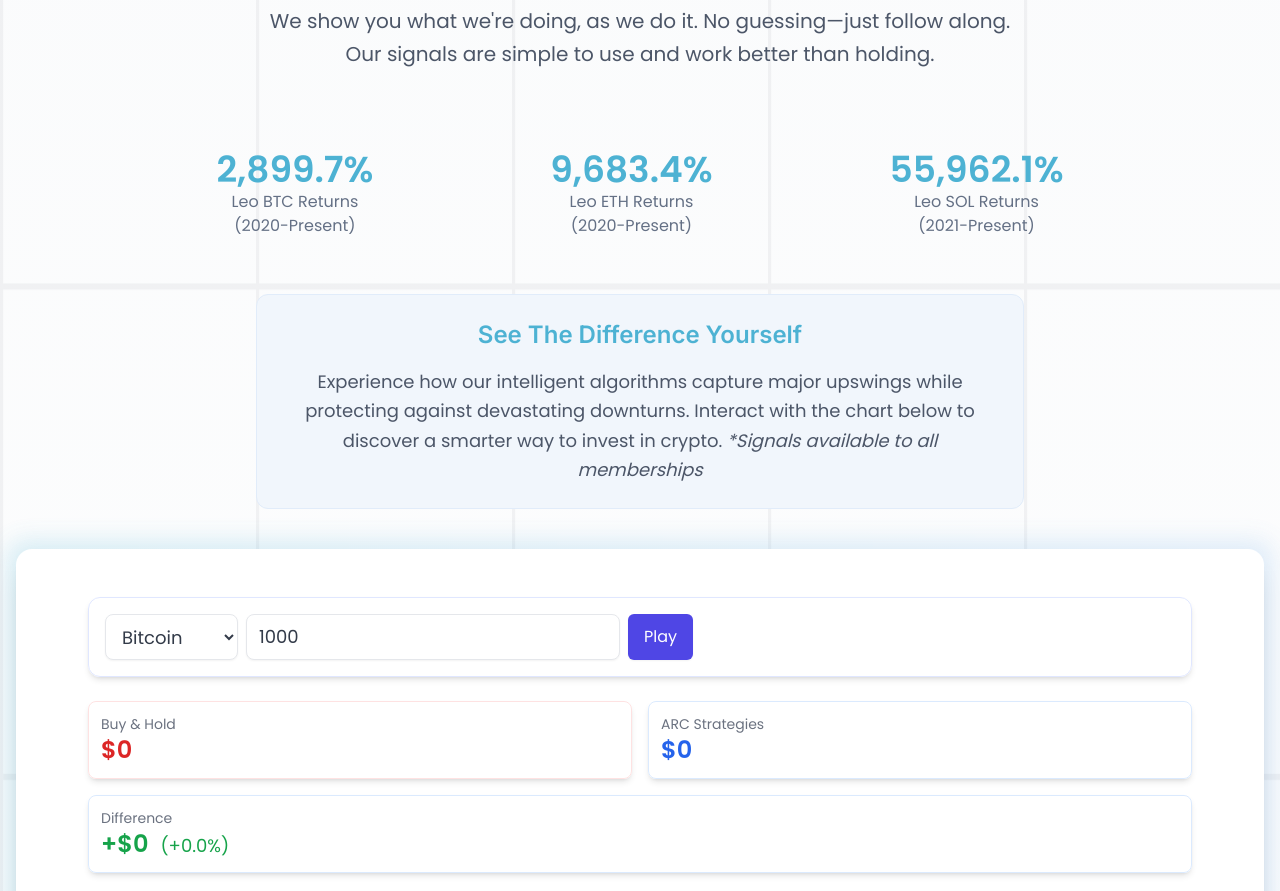
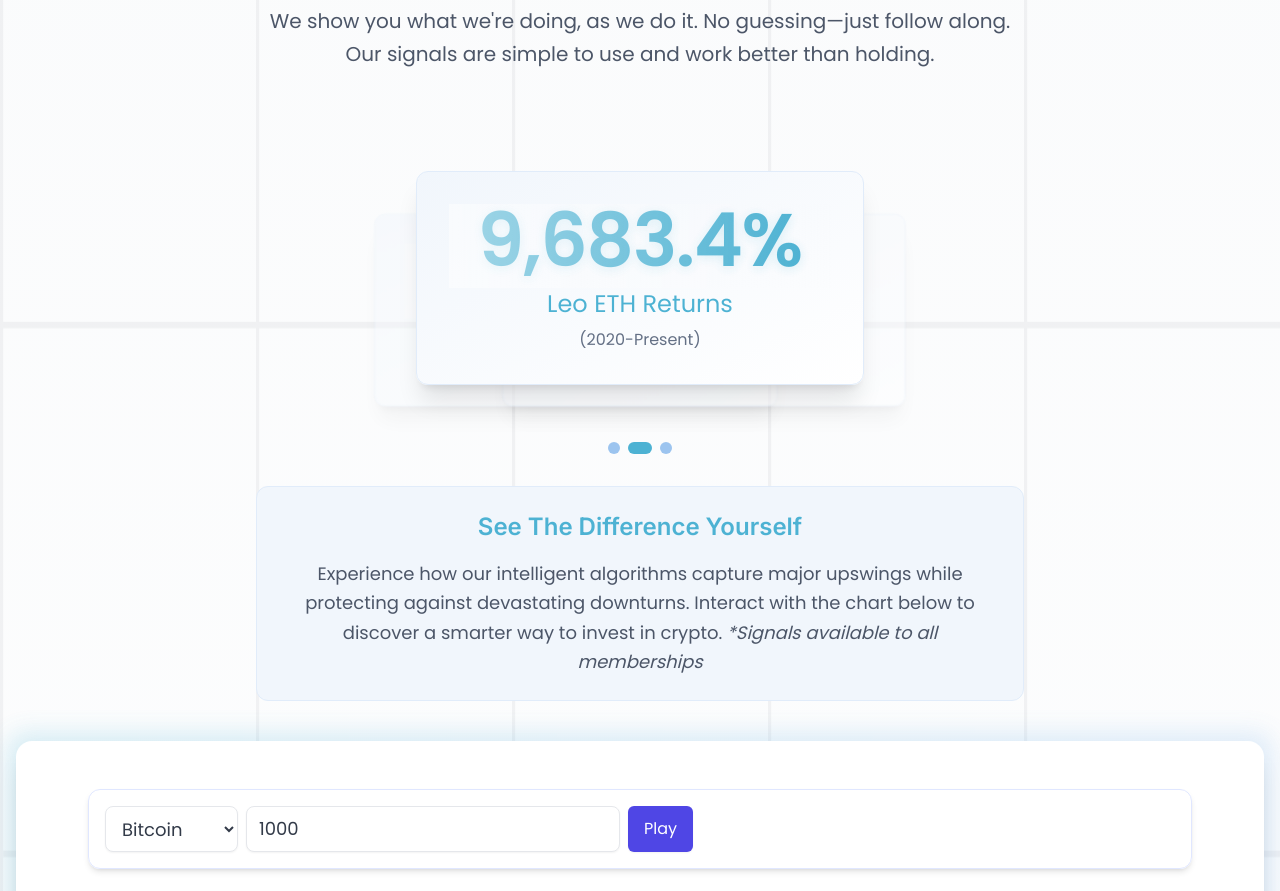
Before and after one commit to Managed-Vault/UPDATEDREPBILLY, a React (Create React App) app: page /#/ in a window 1280 px wide. Shown: the part 8280-9171 px from the top of the page. Built offline with nearby package versions, Linux system fonts and the light colour scheme.

Commit message:
Create Animated Carousel for Leo Investment Returns

```diff
--- a/src/components/SectionFour.js
+++ b/src/components/SectionFour.js
@@ -1,8 +1,32 @@
-import React from 'react';
+import React, { useState, useEffect } from 'react';
 import { Link } from 'react-router-dom';
 import CryptoChart from './CryptoChart';
 
 const SectionFour = () => {
+  // State for carousel animation
+  const [activeIndex, setActiveIndex] = useState(0);
+  const [isAnimating, setIsAnimating] = useState(false);
+
+  // Performance data
+  const performanceData = [
+    { asset: 'BTC', returns: '2,899.7%', period: '2020-Present' },
+    { asset: 'ETH', returns: '9,683.4%', period: '2020-Present' },
+    { asset: 'SOL', returns: '55,962.1%', period: '2021-Present' }
+  ];
+
+  // Auto-rotate carousel
+  useEffect(() => {
+    const interval = setInterval(() => {
+      setIsAnimating(true);
+      setTimeout(() => {
+        setActiveIndex((current) => (current + 1) % performanceData.length);
+        setIsAnimating(false);
+      }, 500);
+    }, 5000);
+
+    return () => clearInterval(interval);
+  }, [performanceData.length]);
+
   return (
     /* SECTION 4: STRATEGY SECTION - SIGNALS FIRST */
     <section className="bg-gradient-to-b from-neutral-50 to-white py-24 px-4 text-neutral-800 relative overflow-hidden" id="clear-easy-signals">
@@ -33,19 +57,60 @@ const SectionFour = () => {
           </p>
         </div>
 
-        {/* Performance stats bar */}
-        <div className="leo-stats-bar flex flex-wrap justify-around mb-10 max-w-5xl mx-auto">
-          <div className="leo-stat text-center p-4">
-            <div className="stat-value text-3xl md:text-4xl font-bold text-brand-600">2,899.7%</div>
-            <div className="stat-label text-sm md:text-base text-neutral-600">Leo BTC Returns<br/>(2020-Present)</div>
-          </div>
-          <div className="leo-stat text-center p-4">
-            <div className="stat-value text-3xl md:text-4xl font-bold text-brand-600">9,683.4%</div>
-            <div className="stat-label text-sm md:text-base text-neutral-600">Leo ETH Returns<br/>(2020-Present)</div>
-          </div>
-          <div className="leo-stat text-center p-4">
-            <div className="stat-value text-3xl md:text-4xl font-bold text-brand-600">55,962.1%</div>
-            <div className="stat-label text-sm md:text-base text-neutral-600">Leo SOL Returns<br/>(2021-Present)</div>
+        {/* Animated Percentage Display with Shimmering Effect */}
+        <div className="leo-stats-carousel relative mb-16 max-w-5xl mx-auto">
+          <div className="carousel-container h-64 md:h-72 relative">
+            {/* 3D Rotating Carousel */}
+            <div className="carousel-track absolute inset-0 flex items-center justify-center">
+              {performanceData.map((item, index) => (
+                <div
+                  key={index}
+                  className={`carousel-card absolute w-full max-w-md mx-auto bg-gradient-to-br from-brand-50 to-white p-8 rounded-xl shadow-xl border border-brand-100 transition-all duration-700 transform ${
+                    index === activeIndex
+                      ? 'opacity-100 scale-100 z-20 translate-y-0'
+                      : index === (activeIndex + 1) % performanceData.length
+                        ? 'opacity-40 scale-90 z-10 translate-y-8 translate-x-16'
+                        : 'opacity-40 scale-90 z-10 translate-y-8 -translate-x-16'
+                  } ${isAnimating ? 'transition-opacity' : ''}`}
+                  aria-hidden={index !== activeIndex}
+                >
+                  <div className="text-center">
+                    <div className="relative overflow-hidden">
+                      <div className="stat-value text-5xl md:text-7xl font-bold mb-3 shimmer-text">
+                        {item.returns}
+                      </div>
+                      <div className="shimmer-effect"></div>
+                    </div>
+                    <div className="stat-label text-xl md:text-2xl font-medium text-brand-700 animate-fade-in">
+                      Leo {item.asset} Returns
+                    </div>
+                    <div className="stat-period text-base text-neutral-600 mt-2 animate-fade-in">
+                      ({item.period})
+                    </div>
+                  </div>
+                </div>
+              ))}
+            </div>
+
+            {/* Navigation Dots */}
+            <div className="carousel-nav absolute -bottom-8 left-0 right-0 flex justify-center gap-2">
+              {performanceData.map((_, index) => (
+                <button
+                  key={index}
+                  onClick={() => {
+                    setIsAnimating(true);
+                    setTimeout(() => {
+                      setActiveIndex(index);
+                      setIsAnimating(false);
+                    }, 300);
+                  }}
+                  className={`w-3 h-3 rounded-full transition-all duration-300 ${
+                    index === activeIndex ? 'bg-brand-600 w-6' : 'bg-brand-300'
+                  }`}
+                  aria-label={`View ${performanceData[index].asset} returns`}
+                />
+              ))}
+            </div>
           </div>
         </div>
 
--- a/src/index.css
+++ b/src/index.css
@@ -37,3 +37,115 @@
 .animate-fade-out-down {
   animation: fade-out-down 0.3s ease-in forwards;
 }
+
+/* 3D Carousel Styles */
+.perspective-1000 {
+  perspective: 1000px;
+}
+
+.carousel-card {
+  backface-visibility: hidden;
+  transform-style: preserve-3d;
+  transition: transform 0.8s cubic-bezier(0.175, 0.885, 0.32, 1.275),
+              opacity 0.6s ease-out;
+}
+
+/* Shimmering effect for percentage values */
+@keyframes shimmer {
+  0% {
+    background-position: -200% center;
+  }
+  100% {
+    background-position: 200% center;
+  }
+}
+
+@keyframes pulse-scale {
+  0%, 100% {
+    transform: scale(1);
+  }
+  50% {
+    transform: scale(1.05);
+  }
+}
+
+.shimmer-text {
+  background: linear-gradient(
+    90deg,
+    #4db2d3 0%,
+    #4db2d3 45%,
+    #6ac4e0 50%,
+    #4db2d3 55%,
+    #4db2d3 100%
+  );
+  background-size: 200% auto;
+  color: transparent;
+  -webkit-background-clip: text;
+  background-clip: text;
+  animation: shimmer 5s linear infinite, pulse-scale 3s ease-in-out infinite;
+  text-shadow: 0 2px 10px rgba(77, 178, 211, 0.2);
+  font-weight: 800;
+  letter-spacing: -0.02em;
+  display: inline-block;
+  position: relative;
+}
+
+.shimmer-effect {
+  position: absolute;
+  top: 0;
+  left: 0;
+  width: 100%;
+  height: 100%;
+  background: linear-gradient(
+    90deg,
+    transparent 0%,
+    rgba(255, 255, 255, 0.5) 50%,
+    transparent 100%
+  );
+  background-size: 200% 100%;
+  animation: shimmer 2s infinite;
+  pointer-events: none;
+}
+
+.animate-fade-in {
+  animation: fadeIn 0.5s ease-in forwards;
+}
+
+@keyframes fadeIn {
+  from {
+    opacity: 0;
+    transform: translateY(10px);
+  }
+  to {
+    opacity: 1;
+    transform: translateY(0);
+  }
+}
+
+@media (max-width: 768px) {
+  .carousel-card {
+    max-width: 90%;
+  }
+
+  .shimmer-text {
+    font-size: 2.5rem;
+  }
+}
+
+/* Fallback for browsers that don't support animations */
+@media (prefers-reduced-motion: reduce) {
+  .shimmer-text {
+    background: #4db2d3;
+    animation: none;
+    color: white;
+    text-shadow: none;
+  }
+
+  .shimmer-effect {
+    display: none;
+  }
+
+  .carousel-card {
+    transition: none;
+  }
+}
```
